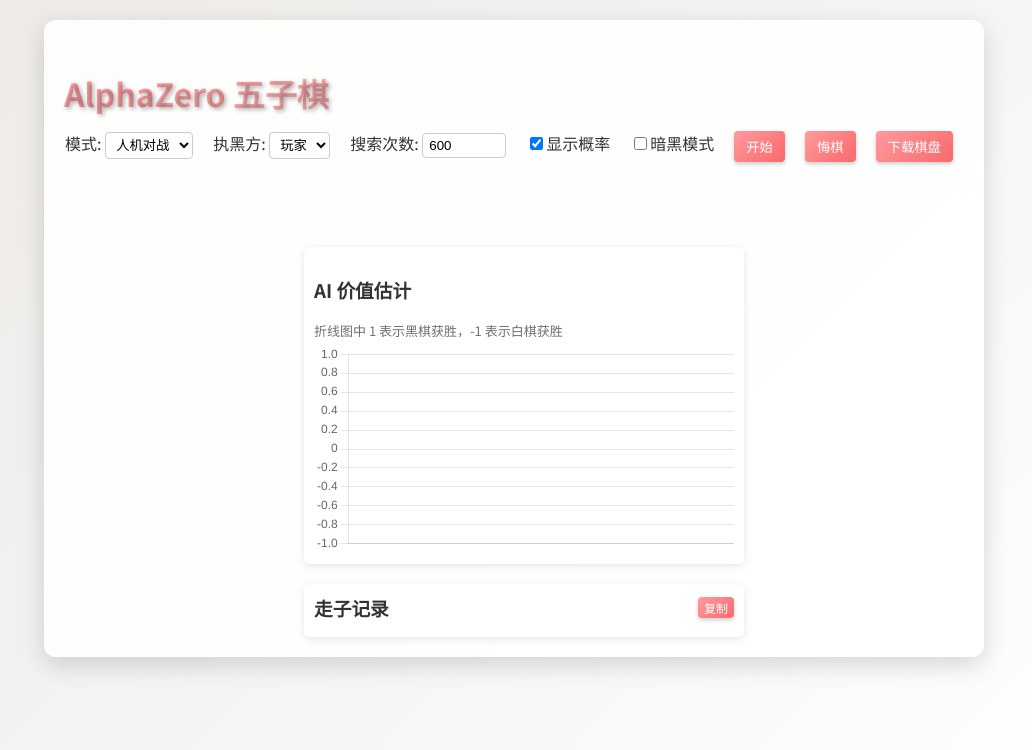
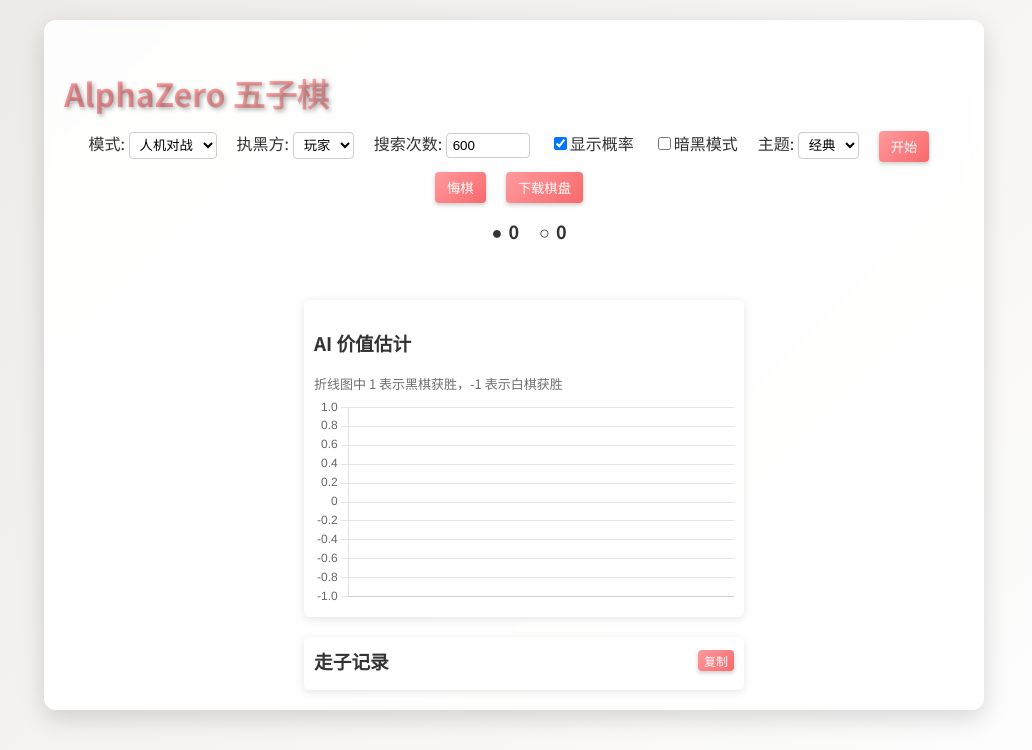
Before and after one commit to fg12345678901/alphazero_gomoku, a Flask app: page / in a window 1280 px wide. Shown: the top 750 px of the page, without its empty margins (126-1158 px from the left). Run offline with Flask 3, Linux system fonts and the light colour scheme; some libraries are stand-ins or nearby versions.

Commit message:
Improve UI with theme options and scoreboard

```diff
--- a/webapp/static/style.css
+++ b/webapp/static/style.css
@@ -25,6 +25,22 @@ body {
     padding: 0;
     min-height: 100vh;
     transition: background 0.3s ease, color 0.3s ease;
+}
+
+body.neon {
+    --bg-start: #0f0c29;
+    --bg-end: #302b63;
+    --text-color: #fff;
+    --board-light: #2d284b;
+    --board-dark: #393175;
+    --board-hover: #52489c;
+    --board-line: #5c5cde;
+    --button-start: #ff6ec4;
+    --button-end: #7873f5;
+    --black-piece: radial-gradient(circle at 30% 30%, #333, #000);
+    --white-piece: radial-gradient(circle at 30% 30%, #fafafa, #ddd);
+    --panel-bg: rgba(255, 255, 255, 0.1);
+    --prob-color: #fff;
 }
 
 body.dark {
@@ -246,6 +262,26 @@ td .prob {
 td.black .move-num { color: #fff; }
 td.white .move-num { color: #000; }
 
+.scoreboard {
+    display: flex;
+    justify-content: center;
+    gap: 20px;
+    font-size: 18px;
+    margin-bottom: 6px;
+}
+
+.scoreboard .player {
+    display: flex;
+    align-items: center;
+    gap: 6px;
+    font-weight: bold;
+    transition: transform 0.3s;
+}
+
+.scoreboard .active {
+    transform: scale(1.2);
+}
+
 #board {
     margin-top: 10px;
     flex-shrink: 0;
--- a/webapp/templates/index.html
+++ b/webapp/templates/index.html
@@ -30,12 +30,22 @@
     </label>
     <label><input type="checkbox" id="show_prob" checked>显示概率</label>
     <label><input type="checkbox" id="dark_mode">暗黑模式</label>
+    <label>主题:
+        <select id="theme">
+            <option value="default">经典</option>
+            <option value="neon">霓虹</option>
+        </select>
+    </label>
     <button onclick="startGame()">开始</button>
     <button onclick="undo()">悔棋</button>
     <button onclick="downloadBoard()">下载棋盘</button>
 </div>
 <div class="game-area">
     <div id="board"></div>
+    <div class="scoreboard">
+        <div class="player" id="blackPlayer">● <span id="blackCount">0</span></div>
+        <div class="player" id="whitePlayer">○ <span id="whiteCount">0</span></div>
+    </div>
     <div id="status"></div>
     <div class="side-panels">
         <div class="chart-container">
@@ -92,6 +102,20 @@ function updateHistory() {
     });
 }
 
+function updateScoreboard() {
+    let black = 0, white = 0;
+    for (let i=0;i<size;i++) {
+        for (let j=0;j<size;j++) {
+            if (currentBoard[i][j] === 1) black++;
+            else if (currentBoard[i][j] === -1) white++;
+        }
+    }
+    document.getElementById('blackCount').textContent = black;
+    document.getElementById('whiteCount').textContent = white;
+    document.getElementById('blackPlayer').classList.toggle('active', currentPlayer === 1);
+    document.getElementById('whitePlayer').classList.toggle('active', currentPlayer === -1);
+}
+
 function copyHistory() {
     const text = moveHistory.map((m, idx) => {
         const x = Math.floor(m / size) + 1;
@@ -139,6 +163,21 @@ function initChart() {
 }
 document.getElementById('show_prob').addEventListener('change', () => {
     if(currentBoard) renderBoard(currentBoard, policy);
+});
+
+// 恢复主题样式
+if (localStorage.getItem('theme') === 'neon') {
+    document.body.classList.add('neon');
+    document.getElementById('theme').value = 'neon';
+}
+document.getElementById('theme').addEventListener('change', (e) => {
+    if (e.target.value === 'neon') {
+        document.body.classList.add('neon');
+        localStorage.setItem('theme','neon');
+    } else {
+        document.body.classList.remove('neon');
+        localStorage.setItem('theme','default');
+    }
 });
 
 function updateChart(values) {
@@ -218,6 +257,7 @@ function renderBoard(board, probs) {
             move(td.dataset.x, td.dataset.y);
         });
     });
+    updateScoreboard();
 }
 
 function startGame() {
@@ -238,6 +278,7 @@ function startGame() {
         valuesElem.textContent = describeAdvantage(last);
         updateChart(res.data.value_curve);
         updateHistory();
+        updateScoreboard();
     });
 }
 
@@ -248,6 +289,7 @@ function move(x, y) {
     moveHistory.push(x*size + y);
     renderBoard(currentBoard, policy);
     updateHistory();
+    updateScoreboard();
     awaitingAi = true;
     document.getElementById('status').textContent = 'AI 思考中...';
     axios.post('/move', {x: x, y: y}).then(res => {
@@ -257,6 +299,7 @@ function move(x, y) {
         moveHistory = res.data.history || [];
         renderBoard(res.data.board, policy);
         updateHistory();
+        updateScoreboard();
         const lastMoveVal = res.data.value_curve[res.data.value_curve.length-1];
         valuesElem.textContent = describeAdvantage(lastMoveVal);
         updateChart(res.data.value_curve);
@@ -283,6 +326,7 @@ function undo() {
         moveHistory = res.data.history || [];
         renderBoard(res.data.board, policy);
         updateHistory();
+        updateScoreboard();
         const v = res.data.value_curve[res.data.value_curve.length-1];
         valuesElem.textContent = describeAdvantage(v);
         updateChart(res.data.value_curve);
@@ -296,6 +340,7 @@ function resetPage() {
 
 initChart();
 updateHistory();
+updateScoreboard();
 // 恢复主题
 if (localStorage.getItem('darkMode') === 'on') {
     document.body.classList.add('dark');
```
